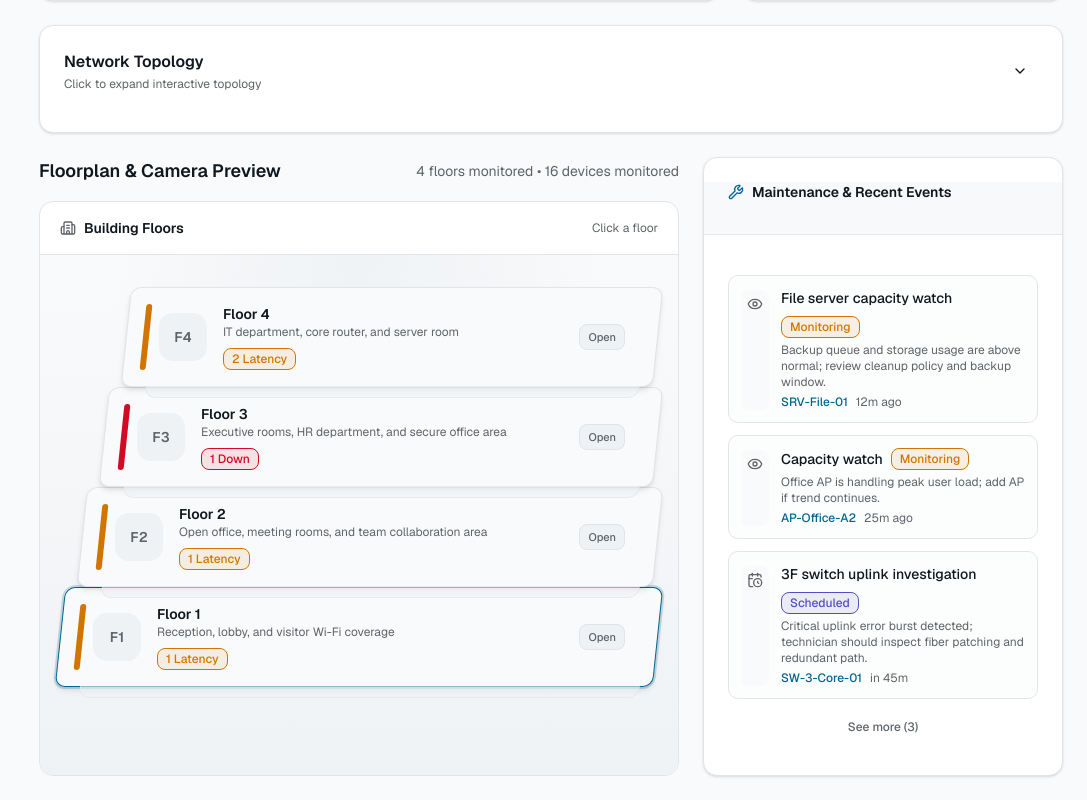
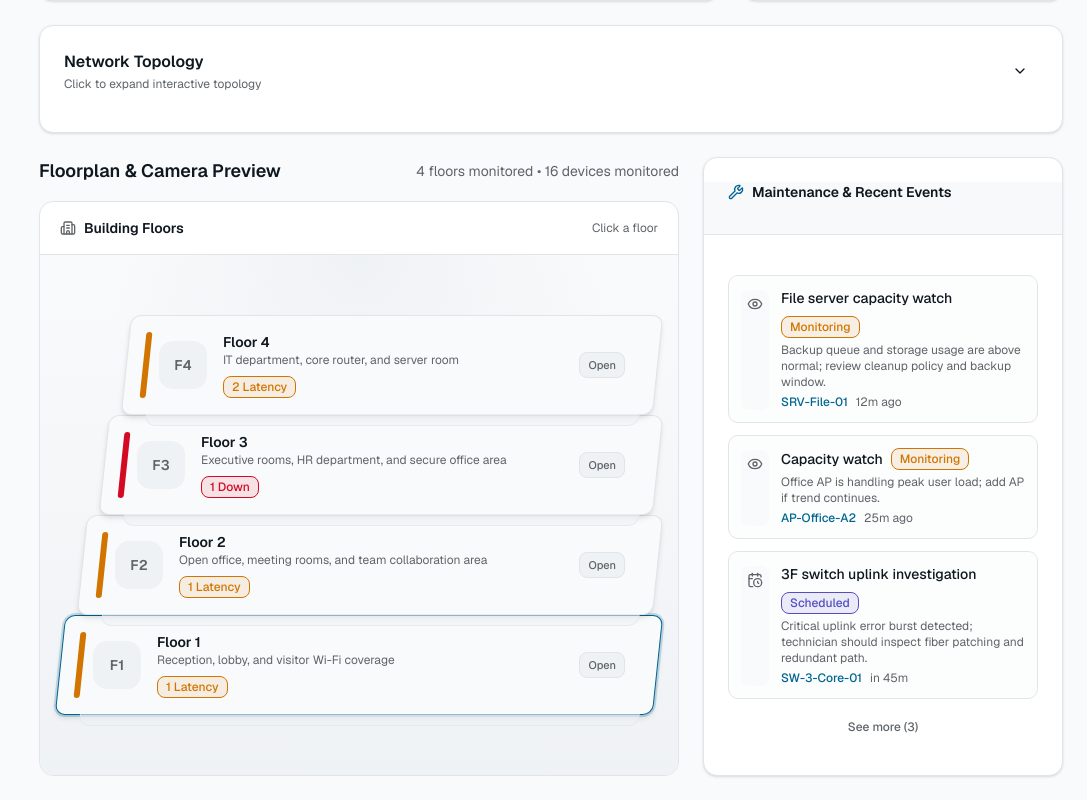
Before and after one commit to Jujulka26/network-status-dashboard, a Next.js app: page / in a window 1280 px wide. Shown: the part 976-1776 px from the top of the page, without its empty margins (193-1280 px from the left). Built offline with nearby package versions, Linux system fonts and the light colour scheme.

Commit message:
Stretch floor view with events expansion

```diff
--- a/components/dashboard/floor-view.tsx
+++ b/components/dashboard/floor-view.tsx
@@ -311,7 +311,7 @@ function BuildingFloorSelector({
   const orderedFloors = [...floors].sort((a, b) => b.floor - a.floor)
 
   return (
-    <div className="overflow-hidden rounded-xl border border-border bg-card">
+    <div className="flex min-h-[570px] flex-1 flex-col overflow-hidden rounded-xl border border-border bg-card">
       <div className="flex items-center justify-between border-b border-border px-5 py-4">
         <div className="flex items-center gap-2">
           <Building2 className="h-4 w-4 text-muted-foreground" />
@@ -319,7 +319,7 @@ function BuildingFloorSelector({
         </div>
         <span className="text-xs text-muted-foreground">Click a floor</span>
       </div>
-      <div className="relative min-h-[520px] bg-[radial-gradient(circle_at_top,var(--secondary),transparent_42%),linear-gradient(180deg,var(--background),var(--secondary))] px-5 py-8">
+      <div className="relative flex min-h-[520px] flex-1 items-center bg-[radial-gradient(circle_at_top,var(--secondary),transparent_42%),linear-gradient(180deg,var(--background),var(--secondary))] px-5 py-8">
         <div className="mx-auto flex w-full max-w-[820px] flex-col-reverse gap-0">
           {orderedFloors.reverse().map((floor) => {
           const latencyCount = floor.devices.filter(d => d.status === "degraded").length
@@ -490,7 +490,7 @@ export function FloorView({ floors, selectedDeviceId, onSelectDevice }: FloorVie
   }
 
   return (
-    <div className="space-y-4">
+    <div className="flex h-full flex-col gap-4">
       <div className="flex items-center justify-between gap-4">
         <h2 className="text-lg font-semibold">{t("floorplanCamera")}</h2>
         <p className="text-sm text-muted-foreground">
--- a/components/dashboard/network-dashboard.tsx
+++ b/components/dashboard/network-dashboard.tsx
@@ -111,11 +111,11 @@ export function NetworkDashboard() {
           <NetworkTopology floors={floors} selectedDeviceId={selectedDeviceId} onSelectDevice={selectDevice} />
         </section>
 
-        <section className="grid grid-cols-1 gap-6 xl:grid-cols-[minmax(0,1.55fr)_360px]">
-          <div id="section-floors" aria-labelledby="floors-heading" className="min-w-0">
+        <section className="grid grid-cols-1 items-stretch gap-6 xl:grid-cols-[minmax(0,1.55fr)_360px]">
+          <div id="section-floors" aria-labelledby="floors-heading" className="min-w-0 h-full">
             <FloorView floors={floors} selectedDeviceId={selectedDeviceId} onSelectDevice={selectDevice} />
           </div>
-          <div id="section-events" aria-labelledby="events-heading" className="min-w-0">
+          <div id="section-events" aria-labelledby="events-heading" className="min-w-0 h-full">
             <h2 id="events-heading" className="sr-only">{t("events")}</h2>
             <EventsTimeline events={maintenanceEvents} devices={allDevices} onSelectDevice={selectDevice} />
           </div>
```
